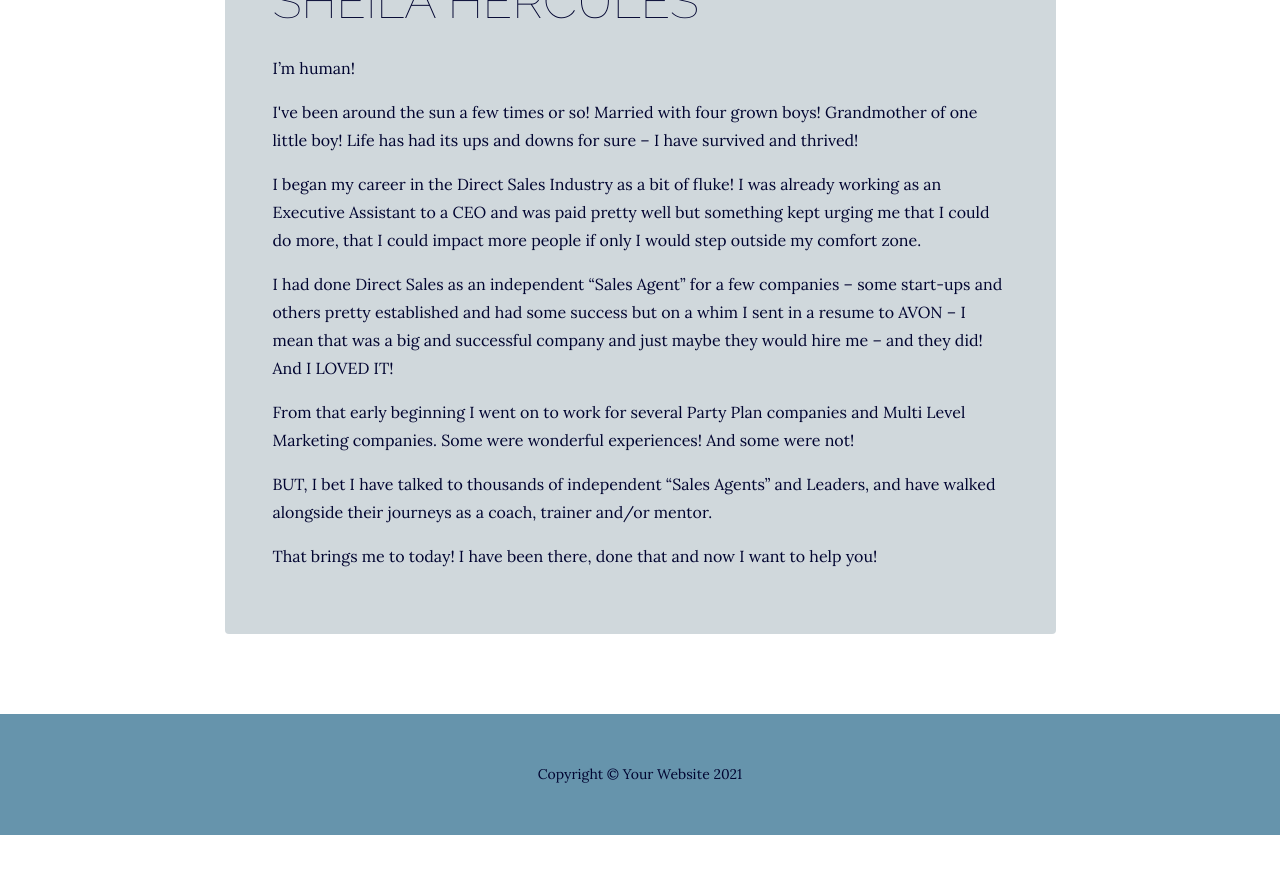
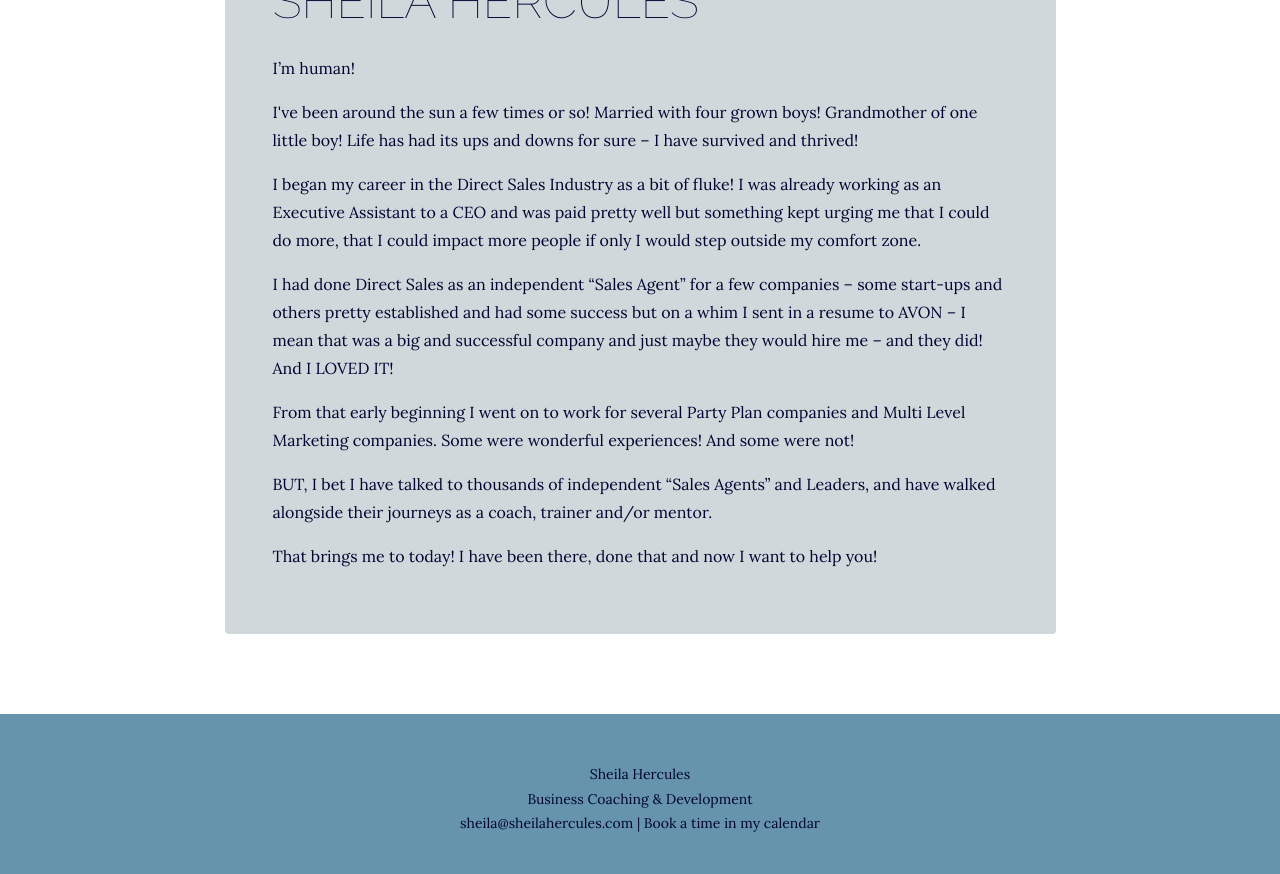
Before and after one commit to andrewhercules/sheilahercules-website, a Jekyll site: the page built from pages/about.html, in a window 1280 px wide and 900 px high, scrolled down 855 px. Shown: the top 874 px of the window. Built offline with Jekyll 4.4.1, drawn with Linux system fonts in a browser that asks for light colours; before the commit the page ends 1690 px from its top, so only the background shows below that.

Commit message:
Updated footer

```diff
--- a/_includes/footer.html
+++ b/_includes/footer.html
@@ -1,6 +1,7 @@
 <footer class="footer text-faded text-center py-5">
   <div class="container">
-    <p class="m-0 small">Copyright &copy; Your Website 2021</p>
+    <p class="m-0 small">Sheila Hercules</br >Business Coaching & Development<br />sheila@sheilahercules.com | Book a time in my calendar </p>
+    <p></p>
   </div>
 </footer>
 <!-- Bootstrap core JS-->
```
